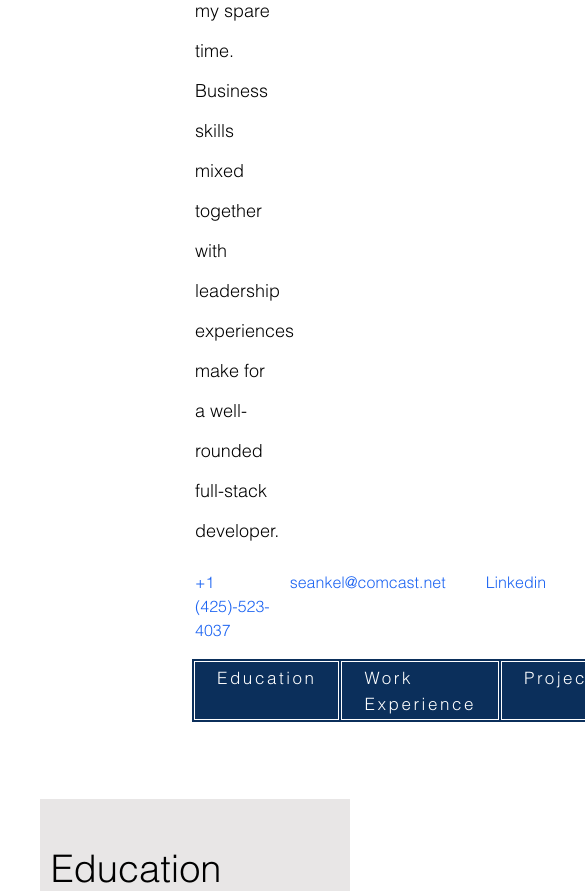
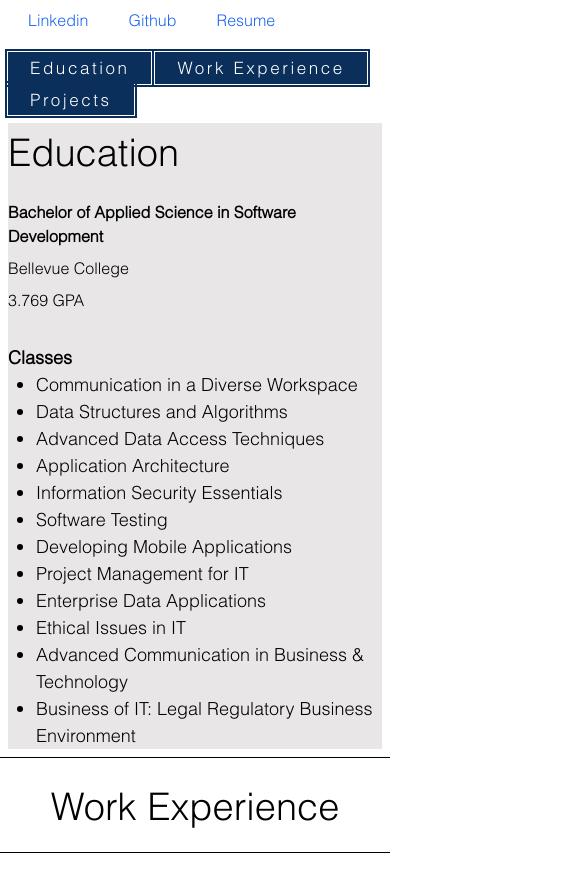
Before and after one commit to MrPork1/Portfolio, a Next.js app: page /about in a window 390 px wide. Shown: the part 1060-1951 px from the top of the page, 585 px wide, since content can reach past the window. Built offline with nearby package versions, Linux system fonts and the light colour scheme.

Commit message:
Change ui to work on all screen sizes

```diff
--- a/src/app/about/page.tsx
+++ b/src/app/about/page.tsx
@@ -9,32 +9,33 @@ import Button from "../components/Button";
 import Link from "next/link";
 
 const myFont = localFont({ src: '../DroidSerif.ttf' });
-const helvLightReg =  localFont({ src: '../HelveticaLightRegular.otf' });
+const helvLightReg = localFont({ src: '../HelveticaLightRegular.otf' });
 
 const About = () => {
   return <div className={helvLightReg.className}>
     <div id="headerSection" className={myFont.className}>
       <p className="text-[34px] text-center mt-10">Hello, my name is Sean. I am a Software Developer living in Seattle, WA.</p>
     </div>
-    <div className="grid grid-cols-4 p-10 mx-20">
+    <div className="grid grid-cols-1 p-0 mx-2 lg:grid-cols-6 lg:p-10 lg:mx-20 md:grid-cols-6 md:p-5 md:mx-10">
       <div className="col-span-2">
         <img src='/seanwebpicture.webp' alt="Picture of Sean Kelly"></img>
       </div>
-      <div className="col-span-2">
+      <div></div>
+      <div className="col-span-3">
         <div id="headerSectionAbout" className={myFont.className}>
           <p className="text-[56px] mt-10">About</p>
         </div>
-        <p className={`${helvLightReg.className} mt-5 text-[18px] leading-10`}>I am a <b>Software Developer</b> with
+        <p className={`${helvLightReg.className} mt-5 text-[18px] leading-10 w-[100%] md:w-[75%] lg:w-[75%]`}>I am a <b>Software Developer</b> with
           over a decade of computer and programming experience both in college and in my spare time.
           Business skills mixed together with leadership experiences make for a well-rounded full-stack developer.</p>
-        <div className="flex">
+        <div className="flex flex-wrap">
           <a href="tel:+4255234037" className={`${helvLightReg.className} text-blue-600 hover:underline my-5`}>+1 (425)-523-4037</a>
           <a href="mailto:seankel@comcast.net" className={`${helvLightReg.className} text-blue-600 hover:underline m-5`}>seankel@comcast.net</a>
           <a href="https://www.linkedin.com/in/sean-kelly-382886221" target="_blank" className={`${helvLightReg.className} text-blue-600 hover:underline m-5`}>Linkedin</a>
           <a href="https://github.com/MrPork1" target="_blank" className={`${helvLightReg.className} text-blue-600 hover:underline m-5`}>Github</a>
           <a href="./SeanKelly_Resume_Bachelors.pdf" download className={`${helvLightReg.className} text-blue-600 hover:underline m-5`}>Resume</a>
         </div>
-        <div className="flex">
+        <div className="flex flex-wrap">
           <Button title="Education" onPress={"#education"} />
           <div className="mx-0.5"></div>
           <Button title="Work Experience" onPress={'#workexperience'} />
--- a/src/app/components/about/Education.tsx
+++ b/src/app/components/about/Education.tsx
@@ -5,19 +5,19 @@ const helvLightReg = localFont({ src: '../../HelveticaLightRegular.otf' });
 
 const Education = () => {
   return <div>
-    <div className={`${helvLightReg.className} m-10 bg-[#E8E6E6] p-10 scroll-smooth`} id="education">
+    <div className={`${helvLightReg.className} m-2 p-0 md:m-10 md:p-10 lg:m-10 lg:p-10 bg-[#E8E6E6] scroll-smooth`} id="education">
       <div className="flex items-center justify-center">
         <div className="text-left">
           <p className="text-[38px] mb-5">Education</p>
-          <div className="flex">
+          <div className="flex-none sm:flex-none md:flex lg:flex">
             <div className="flex flex-col">
               <p><b>Bachelor of Applied Science in Software Development</b></p>
               <p className="my-2">Bellevue College</p>
               <p>3.769 GPA</p>
             </div>
-            <div className="ml-10 text-[18px]">
-              <p>Classes</p>
-              <div className="flex flex-col">
+            <div className="ml-0 sm:ml-0 md:ml-10 lg:ml-10 mt-8 sm:mt-8 md:mt-0 lg:mt-0 text-[18px]">
+              <p className="font-bold sm:font-bold md:font-normal lg:font-normal">Classes</p>
+              <div className="flex flex-row">
                 <ul className="ml-7 list-disc">
                   <li>Communication in a Diverse Workspace</li>
                   <li>Data Structures and Algorithms</li>
--- a/src/app/components/about/WorkExperience.tsx
+++ b/src/app/components/about/WorkExperience.tsx
@@ -6,27 +6,27 @@ const helvLightReg = localFont({ src: '../../HelveticaLightRegular.otf' });
 const WorkExperience = () => {
   return <div>
     <div className={helvLightReg.className}>
-      <div className="grid grid-cols-2" id="workexperience">
+      <div className="grid grid-cols-1 md:grid-cols-2 lg:grid-cols-2" id="workexperience">
         <div className="col-span-full text-[38px] h-24 border-b border-t border-black flex items-center justify-center">
-          <p className="mr-[375px]">Work Experience</p>
+          <p className="mr-0 md:mr-[375px] lg:mr[375px]">Work Experience</p>
         </div>
         <div className="col-span-full h-10">
         </div>
         <div></div> {/*This div is here so two columns exist. */}
         <div>
-          <ol className="border-l border-black dark:border-black">
+          <ol className="border-l border-black dark:border-black ml-5 md:ml-0 lg:ml-0">
             <li>
               <div className="flex-start flex items-center pt-3">
                 <div className="-ml-[6px] mr-3 h-[11px] w-[11px] rounded-full bg-black dark:bg-neutral-500"></div>
-                <div className="relative right-[350px]">
+                <div className="md:relative md:right-[350px]">
                   <p>envko</p>
                   <p>Software Developer | Product Owner</p>
                   <p>January 2023 - June 2023</p>
                 </div>
               </div>
-              <div className="mb-6 ml-4 mt-[-49px] w-4/5">
+              <div className="mb-6 mt-[30px] mr-5 md:mr-0 md:ml-4 md:w-4/5 md:mt-[-49px]">
                 <h4 className="text-[16px]">
-                  <ul className="ml-20 list-disc leading-7">
+                  <ul className="ml-10 md:ml-20 list-disc leading-7">
                     <li>Communicated with the team as the product owner, tasked with the overall vision of the project and the completion of the project.</li>
                     <li>Delegated tasks to team members, clearly communicating what must be accomplished.</li>
                     <li>Created the profile screen.
@@ -45,15 +45,15 @@ const WorkExperience = () => {
             <li>
               <div className="flex-start flex items-center pt-3">
                 <div className="-ml-[6px] mr-3 h-[11px] w-[11px] rounded-full bg-black dark:bg-neutral-500"></div>
-                <div className="relative right-[350px]">
+                <div className="md:relative md:right-[350px]">
                   <p>Regal</p>
                   <p>Team Lead | Floor Staff</p>
                   <p>May 2019 - January 2022</p>
                 </div>
               </div>
-              <div className="mb-6 ml-4 mt-[-49px] w-4/5">
+              <div className="mb-6 mt-[30px] mr-5 md:mr-0 md:ml-4 md:w-4/5 md:mt-[-49px]">
                 <h4 className="text-[16px]">
-                  <ul className="ml-20 list-disc leading-7">
+                <ul className="ml-10 md:ml-20 list-disc leading-7">
                     <li>Money handling with the cashiers and food related items.</li>
                     <li>Helped customers with their problems using excellent customer relation skills
                       that allowed me to communicate well and understand the customers needs and help to fulfill them.</li>
```
Also changed, not shown: src/app/projects/page.tsx (+20 -20 lines).
